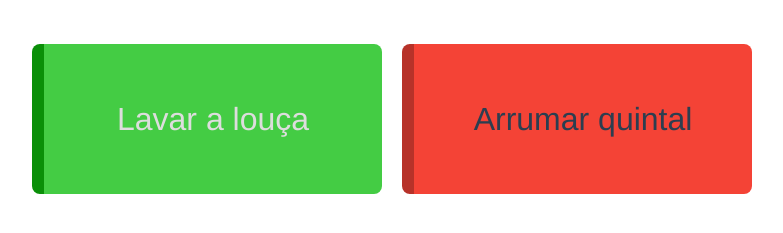
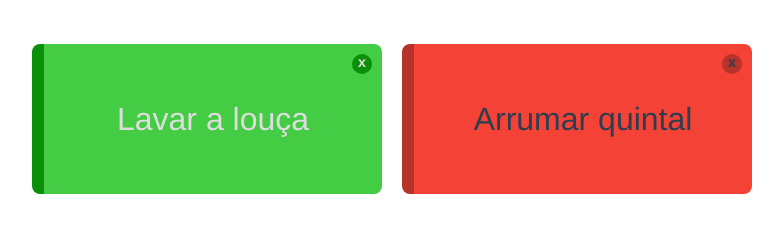
Before and after one commit to caiosfg/Think-List, a Vue app in the folder client/: page / in a window 1280 px wide. Shown: the part 185-418 px from the top of the page, without its empty margins (248-1031 px from the left). Built offline with nearby package versions, Linux system fonts and the light colour scheme.

Commit message:
funcionalidade de deletar a task

```diff
--- a/client/src/App.vue
+++ b/client/src/App.vue
@@ -2,7 +2,7 @@
   <div id="app">
     <h1>Tarefas</h1>
     <NewTask @taskAdded="addTask" />
-    <TaskGrid :tasks="tasks" />
+    <TaskGrid @taskDeleted="deleteTask" :tasks="tasks" />
   </div>
 </template>
 
@@ -29,6 +29,9 @@ export default {
           name: task.name,
           pending: task.pending || true
         })
+    },
+    deleteTask(i){
+      this.tasks.splice(i, 1)
     }
   }
 }
--- a/client/src/components/Task.vue
+++ b/client/src/components/Task.vue
@@ -1,6 +1,7 @@
 <template>
     <div class="task"
         :class="stateClass">
+        <span @click="$emit('taskDeleted', task)" class="close">x</span>
         <p>{{ task.name }}</p>
     </div>
 </template>
@@ -23,6 +24,7 @@ export default {
 
 <style>
   .task {
+    position: relative;
     box-sizing: border-box;
     width: 350px;
     height: 150px;
@@ -45,4 +47,22 @@ export default {
     border-left: 12px solid #0A8F08;
     background-color: #4c4 ;
   }
+  .pending .close {
+    background-color: #B73229;
+  }
+  .done .close {
+    background-color: #0A8F08;
+  }
+  .close{
+    position: absolute;
+    right: 10px;
+    top: 10px;
+    font-size: 0.9rem;
+    font-weight: 600;
+    height: 20px;
+    width: 20px;
+    border-radius: 10px;
+    display: flex;
+    justify-content: center;
+  }
 </style>
--- a/client/src/components/TaskGrid.vue
+++ b/client/src/components/TaskGrid.vue
@@ -1,7 +1,9 @@
 <template>
   <div class="task-grid">
     <template v-if="tasks.length">
-      <Task v-for="task in tasks" :key="task.name" :task="task"></Task>
+      <Task v-for="(task, i) in tasks" :key="task.name"
+      @taskDeleted="$emit('taskDeleted', i)"
+      :task="task"></Task>
     </template>
     <p v-else class="no-task">Sua vida está em dia :)</p>
   </div>
```
